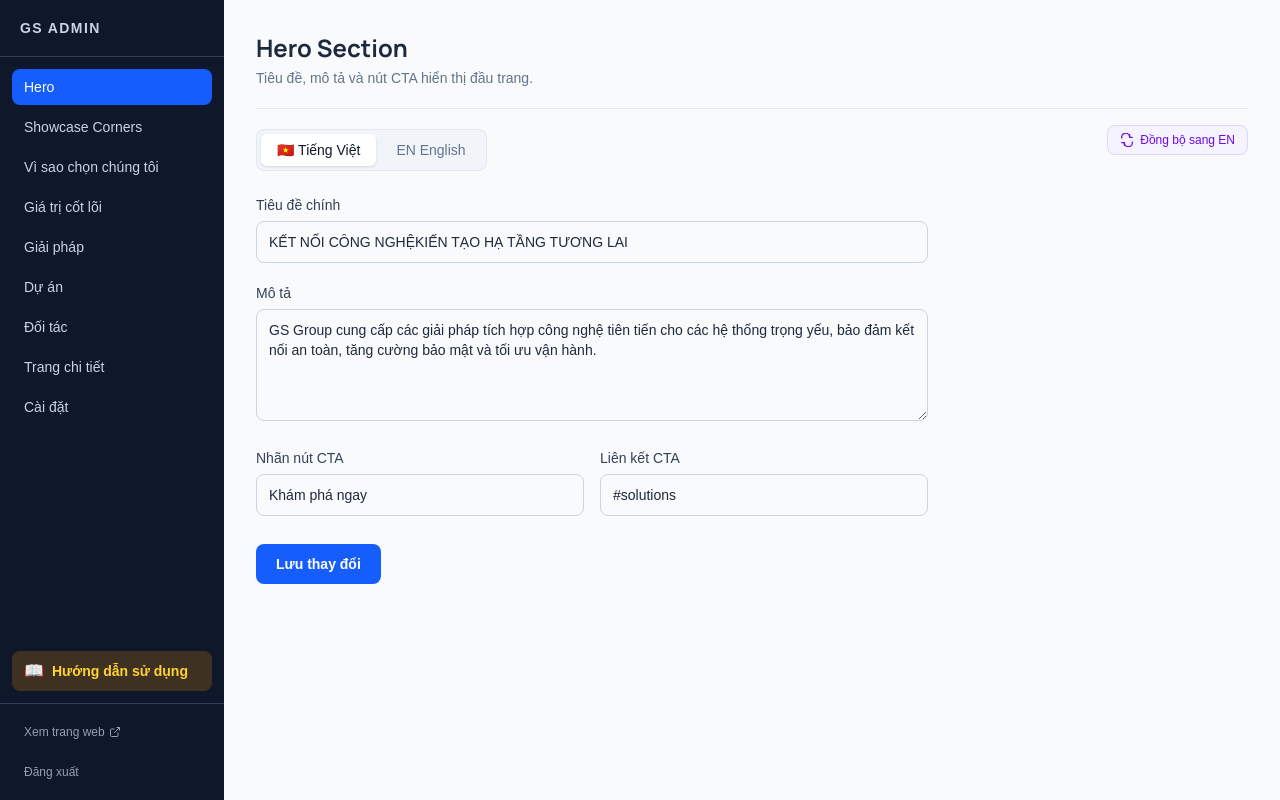
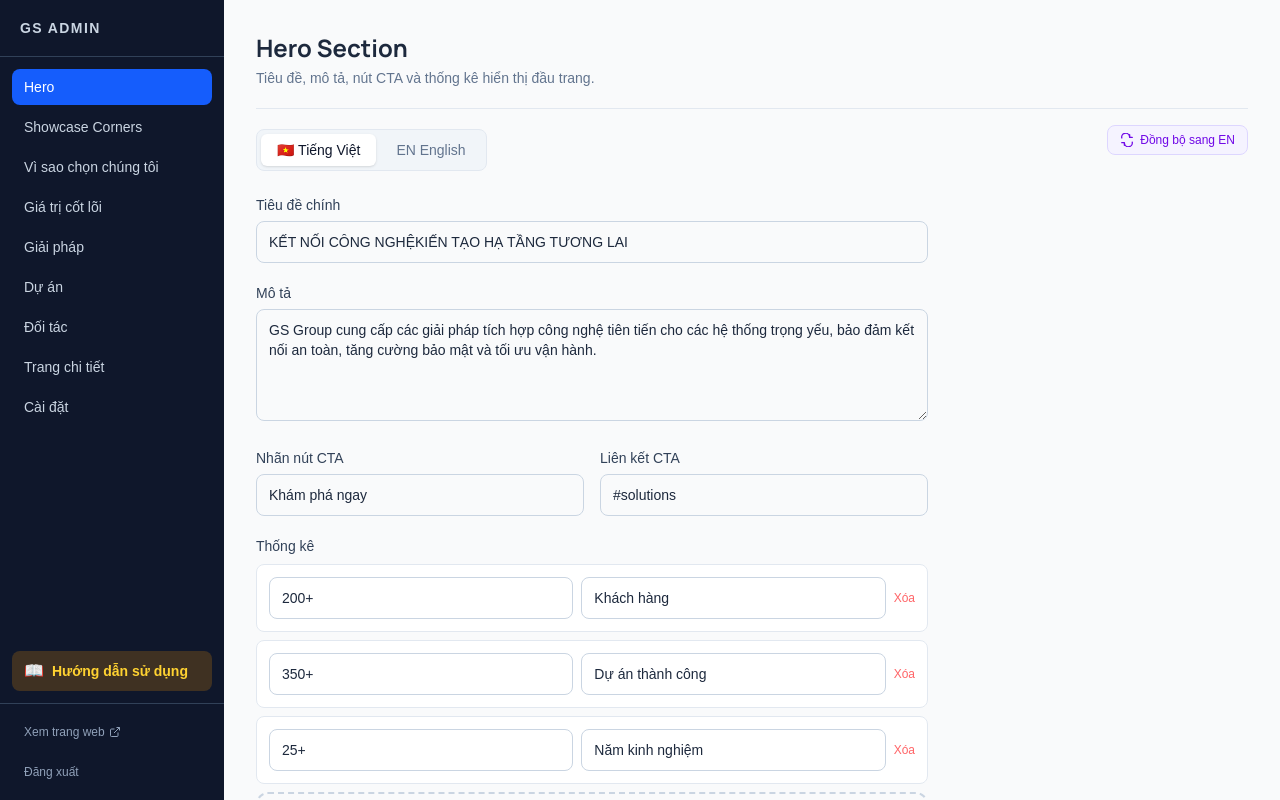
Before and after one commit to binhnq-seta/landing-base, a Next.js app: page /admin/hero in a window 1280 px wide. Built offline with nearby package versions, Linux system fonts and the light colour scheme; no server answers; a web font is replaced by a local one.

Commit message:
update crm

```diff
--- a/app/(locale)/[type]/page.tsx
+++ b/app/(locale)/[type]/page.tsx
@@ -61,11 +61,11 @@ export default async function Home({ params }: { params: Promise<{ type: string
       <SectionScrollRail />
       <main className="pt-0">
         {/* eslint-disable-next-line @typescript-eslint/no-explicit-any */}
-        <HeroSection data={heroData as any} showcaseCorners={content.showcaseCorners} />
+        <HeroSection data={heroData as any} showcaseCorners={content.showcaseCorners} heroStats={content.hero.stats} />
         <CoreValueSection data={coreValuesData} />
         <SolutionSection data={content.solutions} title={content.sectionLabels.solutions} />
         <ProjectSection data={content.projects} title={content.sectionLabels.projects} viewMoreLabel={content.sectionLabels.viewMore} />
-        <PartnerSection data={content.partners} heading={content.sectionLabels.partners} />
+        <PartnerSection data={content.partners} heading={content.sectionLabels.partners} description={content.partnerDescription} />
       </main>
       <SiteFooter locale={locale as SupportedLocale} />
     </>
--- a/app/admin/hero/page.tsx
+++ b/app/admin/hero/page.tsx
@@ -3,6 +3,8 @@
 import { useState, useEffect, type FormEvent } from 'react'
 import type { CMSHero, SupportedLocale } from '@/lib/admin/content'
 import { Field, PageHeader, SaveBar, SyncLocaleButton, inputCls, LocaleTabs, type SaveStatus, type SyncStatus } from '@/components/admin/shared'
+
+type StatItem = { value: string; label: string }
 
 export default function HeroEditorPage() {
   const [locale, setLocale] = useState<SupportedLocale>('vi')
@@ -11,6 +13,7 @@ export default function HeroEditorPage() {
     description: '',
     ctaLabel: '',
     ctaHref: '',
+    stats: [],
   })
   const [status, setStatus] = useState<SaveStatus>('idle')
   const [syncStatus, setSyncStatus] = useState<SyncStatus>('idle')
@@ -24,6 +27,21 @@ export default function HeroEditorPage() {
   function set(key: keyof CMSHero) {
     return (e: React.ChangeEvent<HTMLInputElement | HTMLTextAreaElement>) =>
       setForm((prev) => ({ ...prev, [key]: e.target.value }))
+  }
+
+  function updateStat(i: number, key: keyof StatItem, value: string) {
+    setForm((prev) => ({
+      ...prev,
+      stats: (prev.stats ?? []).map((s, idx) => idx === i ? { ...s, [key]: value } : s),
+    }))
+  }
+
+  function addStat() {
+    setForm((prev) => ({ ...prev, stats: [...(prev.stats ?? []), { value: '', label: '' }] }))
+  }
+
+  function removeStat(i: number) {
+    setForm((prev) => ({ ...prev, stats: (prev.stats ?? []).filter((_, idx) => idx !== i) }))
   }
 
   async function handleSubmit(e: FormEvent) {
@@ -54,6 +72,10 @@ export default function HeroEditorPage() {
         heading: tgt?.heading?.trim() ? tgt.heading : form.heading,
         description: tgt?.description?.trim() ? tgt.description : form.description,
         ctaLabel: tgt?.ctaLabel?.trim() ? tgt.ctaLabel : form.ctaLabel,
+        stats: (form.stats ?? []).map((src, i) => {
+          const t = (tgt?.stats ?? [])[i]
+          return { value: src.value, label: t?.label?.trim() ? t.label : src.label }
+        }),
       }
       const res = await fetch(`/api/admin/content?locale=${otherLocale}`, {
         method: 'PUT',
@@ -69,9 +91,11 @@ export default function HeroEditorPage() {
     }
   }
 
+  const stats = form.stats ?? []
+
   return (
     <div className="p-8">
-      <PageHeader title="Hero Section" description="Tiêu đề, mô tả và nút CTA hiển thị đầu trang." />
+      <PageHeader title="Hero Section" description="Tiêu đề, mô tả, nút CTA và thống kê hiển thị đầu trang." />
       <div className="flex items-center justify-between gap-4">
         <LocaleTabs value={locale} onChange={setLocale} />
         <SyncLocaleButton locale={locale} status={syncStatus} onSync={handleSync} />
@@ -100,6 +124,44 @@ export default function HeroEditorPage() {
           </Field>
         </div>
 
+        <div>
+          <p className="mb-2 text-sm font-medium text-slate-700">Thống kê</p>
+          <div className="space-y-2">
+            {stats.map((stat, i) => (
+              <div key={i} className="flex items-center gap-2 rounded-lg border border-slate-200 bg-white p-3">
+                <div className="grid flex-1 grid-cols-2 gap-2">
+                  <input
+                    className={inputCls}
+                    placeholder="Giá trị (vd: 200+)"
+                    value={stat.value}
+                    onChange={(e) => updateStat(i, 'value', e.target.value)}
+                  />
+                  <input
+                    className={inputCls}
+                    placeholder="Nhãn (vd: Khách hàng)"
+                    value={stat.label}
+                    onChange={(e) => updateStat(i, 'label', e.target.value)}
+                  />
+                </div>
+                <button
+                  type="button"
+                  onClick={() => removeStat(i)}
+                  className="shrink-0 text-xs text-red-400 hover:text-red-600 transition-colors"
+                >
+                  Xóa
+                </button>
+              </div>
+            ))}
+            <button
+              type="button"
+              onClick={addStat}
+              className="w-full rounded-xl border-2 border-dashed border-slate-300 py-2.5 text-sm font-medium text-slate-500 hover:border-blue-400 hover:text-blue-600 transition-colors"
+            >
+              + Thêm thống kê
+            </button>
+          </div>
+        </div>
+
         <SaveBar status={status} />
       </form>
     </div>
--- a/app/admin/partners/page.tsx
+++ b/app/admin/partners/page.tsx
@@ -8,6 +8,7 @@ import { inputCls, Field, PageHeader, SaveBar, SyncLocaleButton, LocaleTabs, typ
 export default function PartnersEditorPage() {
   const [locale, setLocale] = useState<SupportedLocale>('vi')
   const [heading, setHeading] = useState('')
+  const [description, setDescription] = useState('')
   const [sectionLabels, setSectionLabels] = useState<CMSSectionLabels>({ solutions: '', projects: '', viewMore: '', partners: '' })
   const [items, setItems] = useState<CMSPartner[]>([])
   const [status, setStatus] = useState<SaveStatus>('idle')
@@ -16,10 +17,11 @@ export default function PartnersEditorPage() {
   useEffect(() => {
     fetch(`/api/admin/content?locale=${locale}`)
       .then((r) => r.json())
-      .then((data: { partners: CMSPartner[]; sectionLabels: CMSSectionLabels }) => {
+      .then((data: { partners: CMSPartner[]; sectionLabels: CMSSectionLabels; partnerDescription?: string }) => {
         setItems(data.partners)
         setSectionLabels(data.sectionLabels)
         setHeading(data.sectionLabels.partners)
+        setDescription(data.partnerDescription ?? '')
       })
   }, [locale])
 
@@ -42,7 +44,11 @@ export default function PartnersEditorPage() {
       const res = await fetch(`/api/admin/content?locale=${locale}`, {
         method: 'PUT',
         headers: { 'Content-Type': 'application/json' },
-        body: JSON.stringify({ partners: items, sectionLabels: { ...sectionLabels, partners: heading } }),
+        body: JSON.stringify({
+          partners: items,
+          partnerDescription: description,
+          sectionLabels: { ...sectionLabels, partners: heading },
+        }),
       })
       setStatus(res.ok ? 'ok' : 'error')
     } catch {
@@ -59,6 +65,7 @@ export default function PartnersEditorPage() {
       const otherData = await fetch(`/api/admin/content?locale=${otherLocale}`).then((r) => r.json())
       const tgtItems = (otherData.partners ?? []) as CMSPartner[]
       const tgtLabels = (otherData.sectionLabels ?? {}) as CMSSectionLabels
+      const tgtDescription = (otherData.partnerDescription ?? '') as string
       const mergedItems: CMSPartner[] = items.map((src, i) => {
         const t = tgtItems[i]
         return {
@@ -71,6 +78,7 @@ export default function PartnersEditorPage() {
         headers: { 'Content-Type': 'application/json' },
         body: JSON.stringify({
           partners: mergedItems,
+          partnerDescription: tgtDescription.trim() ? tgtDescription : description,
           sectionLabels: { ...tgtLabels, partners: tgtLabels.partners?.trim() ? tgtLabels.partners : heading },
         }),
       })
@@ -97,6 +105,15 @@ export default function PartnersEditorPage() {
       <form onSubmit={handleSubmit} className="mt-6 max-w-2xl space-y-3">
         <Field label="Tiêu đề section">
           <input className={inputCls} value={heading} onChange={(e) => setHeading(e.target.value)} required />
+        </Field>
+
+        <Field label="Mô tả">
+          <textarea
+            className={`${inputCls} min-h-20 resize-y`}
+            value={description}
+            onChange={(e) => setDescription(e.target.value)}
+            placeholder="Mô tả ngắn hiển thị bên dưới tiêu đề đối tác"
+          />
         </Field>
 
         {items.map((item, i) => (
--- a/components/sections/HeroSection.tsx
+++ b/components/sections/HeroSection.tsx
@@ -32,9 +32,10 @@ interface HeroSectionProps {
   data?: HeroData
   siteName?: string
   showcaseCorners?: CMSShowcaseCorner[]
+  heroStats?: { value: string; label: string }[]
 }
 
-export function HeroSection({ data, showcaseCorners: cmsCorners }: HeroSectionProps) {
+export function HeroSection({ data, showcaseCorners: cmsCorners, heroStats }: HeroSectionProps) {
   const t = useTranslations('hero')
 
   // Merge CMS display data into geometry config, matching by id
@@ -436,7 +437,7 @@ export function HeroSection({ data, showcaseCorners: cmsCorners }: HeroSectionPr
             </a>
           </div>
           <div ref={statsRef} className="grid grid-cols-2 gap-8 pt-20 md:grid-cols-3">
-            {(t.raw('stats') as { value: string; label: string }[]).map((stat) => (
+            {(heroStats ?? (t.raw('stats') as { value: string; label: string }[])).map((stat) => (
               <div key={stat.label} data-stat className="text-start">
                 <p className="text-4xl font-medium text-white">{stat.value}</p>
                 <p className="mt-1 pt-5 text-sm font-light text-[#E3F2FD]/65">{stat.label}</p>
--- a/components/sections/PartnerSection.tsx
+++ b/components/sections/PartnerSection.tsx
@@ -23,9 +23,10 @@ interface PartnerLogo {
 interface PartnerSectionProps {
   data?: PartnerLogo[]
   heading?: string
+  description?: string
 }
 
-export function PartnerSection({ data, heading }: PartnerSectionProps) {
+export function PartnerSection({ data, heading, description }: PartnerSectionProps) {
   const logos = data ?? PARTNER_LOGOS
   const sectionRef = useRef<HTMLElement>(null)
   const trackRef = useRef<HTMLDivElement>(null)
@@ -140,7 +141,7 @@ export function PartnerSection({ data, heading }: PartnerSectionProps) {
           data-partner-reveal
           className="mx-auto mb-12 max-w-3xl px-6 text-center font-sans text-base leading-relaxed text-slate-600 md:text-lg"
         >
-          GS GROUP tự hào đồng hành cùng các đối tác, tổ chức và doanh nghiệp hàng đầu trong nhiều lĩnh vực trọng điểm.
+          {description || 'GS GROUP tự hào đồng hành cùng các đối tác, tổ chức và doanh nghiệp hàng đầu trong nhiều lĩnh vực trọng điểm.'}
         </p>
 
         <div
--- a/lib/admin/content.ts
+++ b/lib/admin/content.ts
@@ -19,6 +19,7 @@ export interface CMSHero {
   description: string
   ctaLabel: string
   ctaHref: string
+  stats?: { value: string; label: string }[]
 }
 
 export interface CMSCoreValue {
@@ -133,6 +134,7 @@ export interface CMSContent {
   solutions: CMSSolution[]
   projects: CMSProject[]
   partners: CMSPartner[]
+  partnerDescription?: string
   sectionLabels: CMSSectionLabels
   detailPages: CMSDetailPage[]
   /** Rubik cube showcase corners — display data editable per locale */
@@ -148,6 +150,11 @@ const DEFAULT_VI: CMSContent = {
       'GS-Group cung cấp các giải pháp tích hợp công nghệ tiên tiến cho các hệ thống trọng yếu, bảo đảm kết nối an toàn, tăng cường bảo mật và tối ưu vận hành.',
     ctaLabel: 'Khám phá ngay',
     ctaHref: '#solutions',
+    stats: [
+      { value: '200+', label: 'Khách hàng' },
+      { value: '350+', label: 'Dự án thành công' },
+      { value: '25+', label: 'Năm kinh nghiệm' },
+    ],
   },
   features: {
     heading: 'VÌ SAO CHỌN GS-GROUP?',
@@ -191,6 +198,7 @@ const DEFAULT_VI: CMSContent = {
     { src: '/image/partner-logo/image%2032-3.png', alt: 'Đối tác General Systems 5' },
     { src: '/image/partner-logo/image%2032-4.png', alt: 'Đối tác General Systems 6' },
   ],
+  partnerDescription: 'GS GROUP tự hào đồng hành cùng các đối tác, tổ chức và doanh nghiệp hàng đầu trong nhiều lĩnh vực trọng điểm.',
   sectionLabels: {
     solutions: 'LĨNH VỰC HOẠT ĐỘNG',
     projects: 'Dự án tiêu biểu',
@@ -329,6 +337,11 @@ const DEFAULT_EN: CMSContent = {
       'General Systems provides comprehensive technology solutions that help businesses optimise performance and efficiency in the digital era.',
     ctaLabel: 'Explore Solutions',
     ctaHref: '#solutions',
+    stats: [
+      { value: '200+', label: 'Clients' },
+      { value: '350+', label: 'Successful Projects' },
+      { value: '25+', label: 'Years of Experience' },
+    ],
   },
   features: {
     heading: 'WHY CHOOSE GENERAL SYSTEMS?',
@@ -372,6 +385,7 @@ const DEFAULT_EN: CMSContent = {
     { src: '/image/partner-logo/image%2032-3.png', alt: 'General Systems Partner 5' },
     { src: '/image/partner-logo/image%2032-4.png', alt: 'General Systems Partner 6' },
   ],
+  partnerDescription: 'GS GROUP is proud to partner with leading organisations and enterprises across multiple critical sectors.',
   sectionLabels: {
     solutions: 'SOLUTIONS',
     projects: 'Featured Projects',
@@ -425,8 +439,11 @@ export function getContent(locale: SupportedLocale = 'vi'): CMSContent {
   try {
     if (!existsSync(filePath)) return defaults
     const stored = JSON.parse(readFileSync(filePath, 'utf-8')) as Partial<CMSContent>
-    // Merge top-level keys; showcaseCorners uses stored array if present
-    return { ...defaults, ...stored }
+    const merged: CMSContent = { ...defaults, ...stored }
+    // Deep-merge nested objects so new fields added to the type still get their
+    // default values when an older stored file predates them.
+    if (stored.hero) merged.hero = { ...defaults.hero, ...stored.hero }
+    return merged
   } catch {
     return defaults
   }
```
